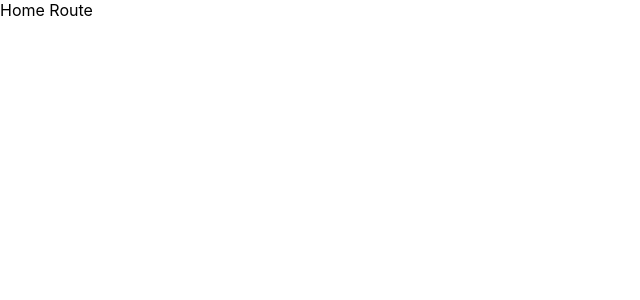
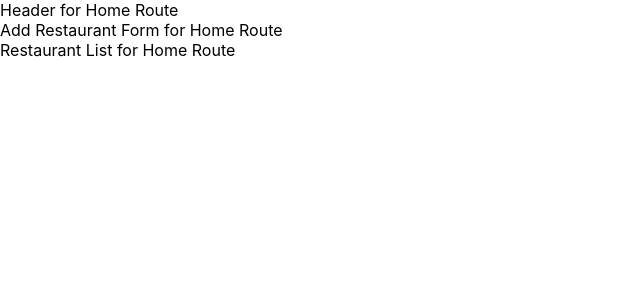
Before and after one commit to aniledev/bon-appetit, a React (Create React App) app: page /home in a window 1280 px wide. Shown: the top 300 px of the page, without its empty margins (0-640 px from the left). Built offline with nearby package versions, Linux system fonts and the light colour scheme; the HTML template or start-up script is replaced by a standard one.

Commit message:
FEAT: create children componenents for Home Route

```diff
--- /dev/null
+++ b/src/components/AddRestaurantForm.js
@@ -0,0 +1,7 @@
+import React, { Component } from "react";
+
+export default class AddRestaurantForm extends Component {
+  render() {
+    return <div>Add Restaurant Form for Home Route</div>;
+  }
+}
--- /dev/null
+++ b/src/components/Header.js
@@ -0,0 +1,7 @@
+import React, { Component } from "react";
+
+export default class Header extends Component {
+  render() {
+    return <div>Header for Home Route</div>;
+  }
+}
--- /dev/null
+++ b/src/components/RestaurantList.js
@@ -0,0 +1,7 @@
+import React, { Component } from "react";
+
+export default class RestaurantList extends Component {
+  render() {
+    return <div>Restaurant List for Home Route</div>;
+  }
+}
--- a/src/routes/HomeRoute.js
+++ b/src/routes/HomeRoute.js
@@ -1,7 +1,16 @@
 import React, { Component } from "react";
+import Header from "../components/Header";
+import AddRestaurantForm from "../components/AddRestaurantForm";
+import RestaurantList from "../components/RestaurantList";
 
 export default class HomeRoute extends Component {
   render() {
-    return <div>Home Route</div>;
+    return (
+      <div>
+        <Header />
+        <AddRestaurantForm />
+        <RestaurantList />
+      </div>
+    );
   }
 }
```
